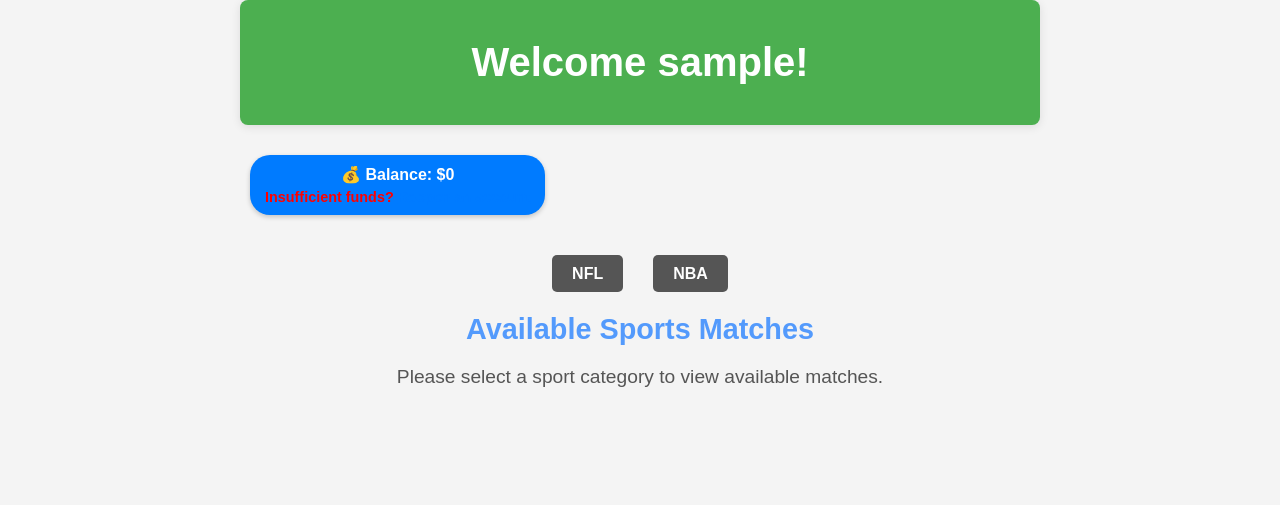
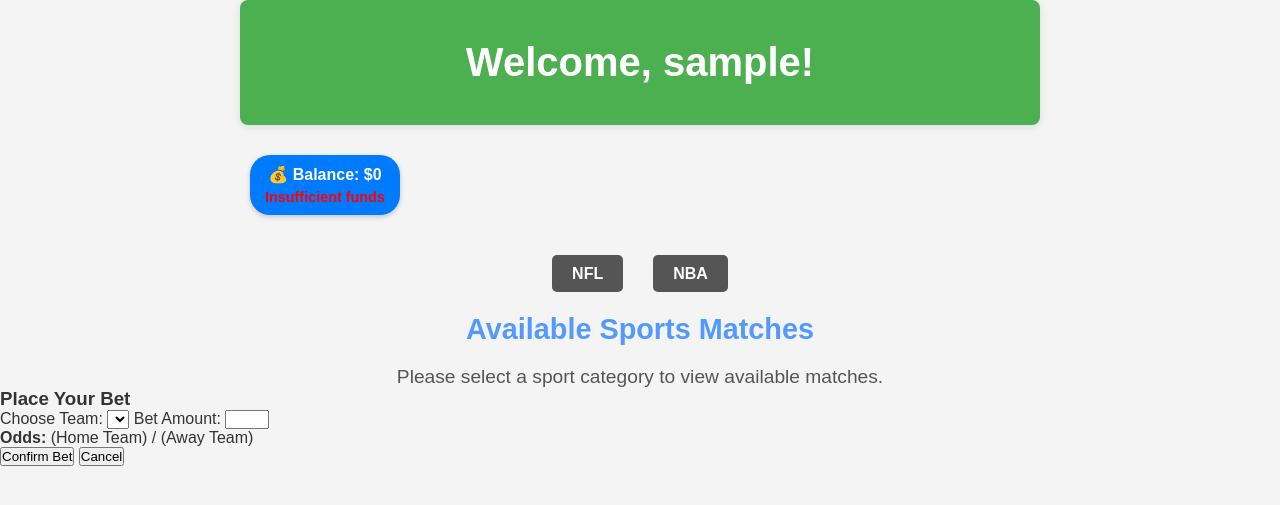
Before and after one commit to KPCOFGS/BetBuddy, a Flask app: a page that uses templates/user.html in a window 1280 px wide. Shown: the top 505 px of the page. Run offline with Flask 3, Linux system fonts and the light colour scheme; lists and menus that the app fills with data are empty.

Commit message:
Update user.html

```diff
--- a/templates/user.html
+++ b/templates/user.html
@@ -5,27 +5,56 @@
     <meta charset="UTF-8">
     <meta name="viewport" content="width=device-width, initial-scale=1.0">
     <link rel="stylesheet" href="{{ url_for('static', filename='css/user.css') }}">
+    <script>
+function openBetModal(matchId, homeTeam, awayTeam, homeOdds, awayOdds) {
+    document.getElementById('match-id').value = matchId;
+    document.getElementById('home-odds-field').value = homeOdds;  // Correctly populate the hidden input
+    document.getElementById('away-odds-field').value = awayOdds;  // Correctly populate the hidden input
+
+    document.getElementById('team-select').innerHTML = `
+        <option value="${homeTeam}">Home (${homeTeam})</option>
+        <option value="${awayTeam}">Away (${awayTeam})</option>
+    `;
+    document.getElementById('home-odds').textContent = homeOdds;
+    document.getElementById('away-odds').textContent = awayOdds;
+
+    document.getElementById('bet-modal').style.display = 'block';
+}
+function closeBetModal() {
+    document.getElementById('bet-modal').style.display = 'none';
+    document.getElementById('bet-modal-overlay').style.display = 'none';
+}
+
+    </script>
 </head>
 
 <body>
+        {% with messages = get_flashed_messages(with_categories=true) %}
+        {% if messages %}
+            <ul>
+                {% for category, message in messages %}
+                    <li class="flash-message {{ category }}">{{ message }}</li>
+                {% endfor %}
+            </ul>
+        {% endif %}
+    {% endwith %}
     <header>
         <div class="header-content">
-            <h1>Welcome {{ username }}!</h1>
+            <h1>Welcome, {{ username }}!</h1>
         </div>
     </header>
 
-    <!-- Add the currency display in a separate div, outside the header but in the same row -->
+    <!-- Display User Balance -->
     <div class="currency-row">
         <div class="currency-display">
             💰 Balance: ${{ user_balance }}
             {% if user_balance == 0 %}
-                <p class="insufficient-funds">
-                    Insufficient funds? <a href="{{ url_for('signup') }}">Reopen an account</a>
-                </p>
+                <p class="insufficient-funds">Insufficient funds</p>
             {% endif %}
         </div>
     </div>
 
+    <!-- Sports Categories -->
     <div class="sports_tabs">
         <ul>
             <li><a href="{{ url_for('UserPage', username=username, category='NFL') }}" class="{{ 'active' if request.args.get('category') == 'NFL' else '' }}">NFL</a></li>
@@ -33,6 +62,7 @@
         </ul>
     </div>
 
+    <!-- Display Matches -->
     <div>
         <h2>Available Sports Matches</h2>
 
@@ -43,20 +73,49 @@
                         <div class="match">
                             <div class="match-header">{{ event.away_team }} vs {{ event.home_team }}</div>
                             <div class="match-teams">
-                               {{ event.home_team }} Price: {{ event.home_team_price }} <br>
-                               {{ event.away_team }} Price: {{ event.away_team_price }}
+                                {{ event.home_team }} Price: {{ event.home_team_price }} <br>
+                                {{ event.away_team }} Price: {{ event.away_team_price }}
                             </div>
-                            <button class="bet-toggle">Place Bet</button> <br>
-                            <div class="date"> Match Date: {{ event.match_date }} </div>
+                            <div class="date">Match Date: {{ event.match_date }}</div>
+
+                            <!-- Bet Button -->
+                            <button class="bet-toggle" onclick="openBetModal('{{ event.match_id }}', '{{ event.home_team }}', '{{ event.away_team }}', '{{ event.home_team_price }}', '{{ event.away_team_price }}')">
+                                Place Bet
+                            </button>
                         </div>
                     {% endfor %}
                 </div>
             {% else %}
-                <p>No Games Available</p>
+                <p>No games available for the selected category.</p>
             {% endif %}
         {% else %}
             <p>Please select a sport category to view available matches.</p>
         {% endif %}
     </div>
+
+    <!-- Bet Modal -->
+    <div id="bet-modal-overlay" onclick="closeBetModal()"></div>
+    <div id="bet-modal">
+        <h3>Place Your Bet</h3>
+<form action="/place_bet?category={{ request.args.get('category') }}" method="post">
+    <input type="hidden" name="user_id" value="{{ username }}">
+    <input type="hidden" id="match-id" name="match_id">
+    <input type="hidden" id="home-odds-field" name="home_odds">
+    <input type="hidden" id="away-odds-field" name="away_odds">
+    <label for="team-select">Choose Team:</label>
+    <select id="team-select" name="team" required></select>
+    <label for="amount">Bet Amount:</label>
+    <input type="number" id="amount" name="amount" min="1" max="{{ user_balance }}" required>
+    <div>
+        <strong>Odds:</strong>
+        <span id="home-odds"></span> (Home Team) /
+        <span id="away-odds"></span> (Away Team)
+    </div>
+    <button type="submit">Confirm Bet</button>
+    <button type="button" onclick="closeBetModal()">Cancel</button>
+</form>
+
+
+    </div>
 </body>
 </html>
```
